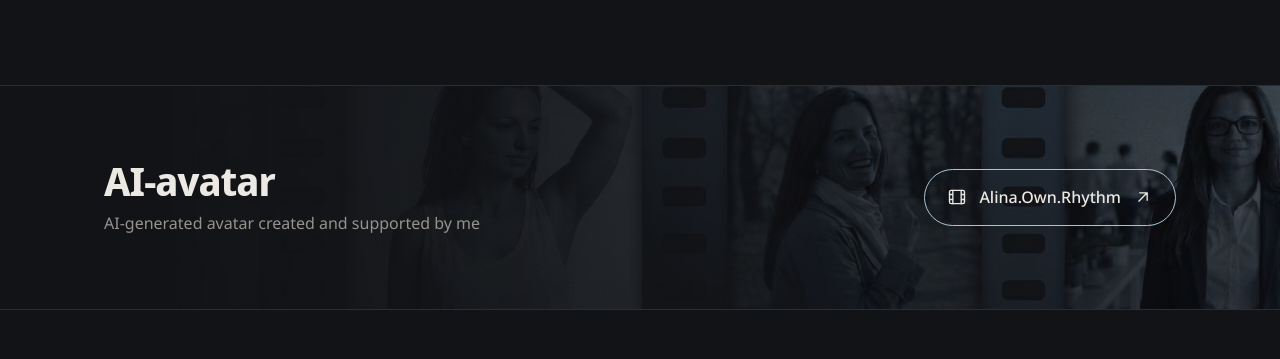
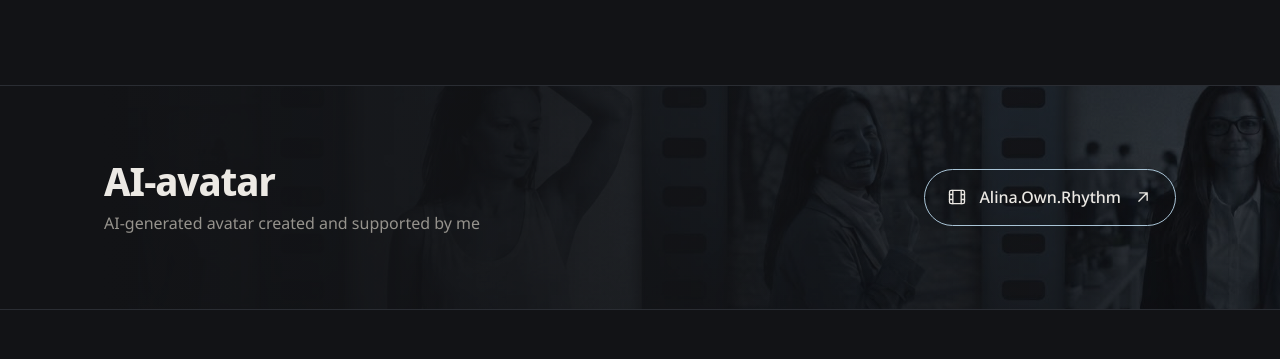
Before and after one commit to eugenezhizhikin-private/site, a plain HTML site: page index.html in a window 1280 px wide. Shown: the part 6904-7263 px from the top of the page. Drawn offline with Linux system fonts and the light colour scheme.

Commit message:
Update index.html

```diff
--- a/index.html
+++ b/index.html
@@ -86,10 +86,7 @@ h2{font:600 clamp(1.7rem,3.8vw,2.5rem)/1.15 var(--display);letter-spacing:-.025e
 .cta p{color:var(--muted);margin-top:6px}
 .cta.cv{--img:url(img/cta-cv.jpg)}
 .cta.film{--img:url(img/cta-filmography.jpg)}
-.cta.ai{
-  --img:url(img/cta-ai.jpg);
-  background:linear-gradient(90deg,var(--bg) 12%,rgba(18,19,22,.32)),var(--img) center/cover no-repeat;
-}
+.cta.ai{--img:url(img/cta-ai.jpg);}
 
 /* VIDEO BLOCKS */
 .grid-h{display:grid;grid-template-columns:repeat(2,minmax(0,1fr));gap:32px 28px}
```
